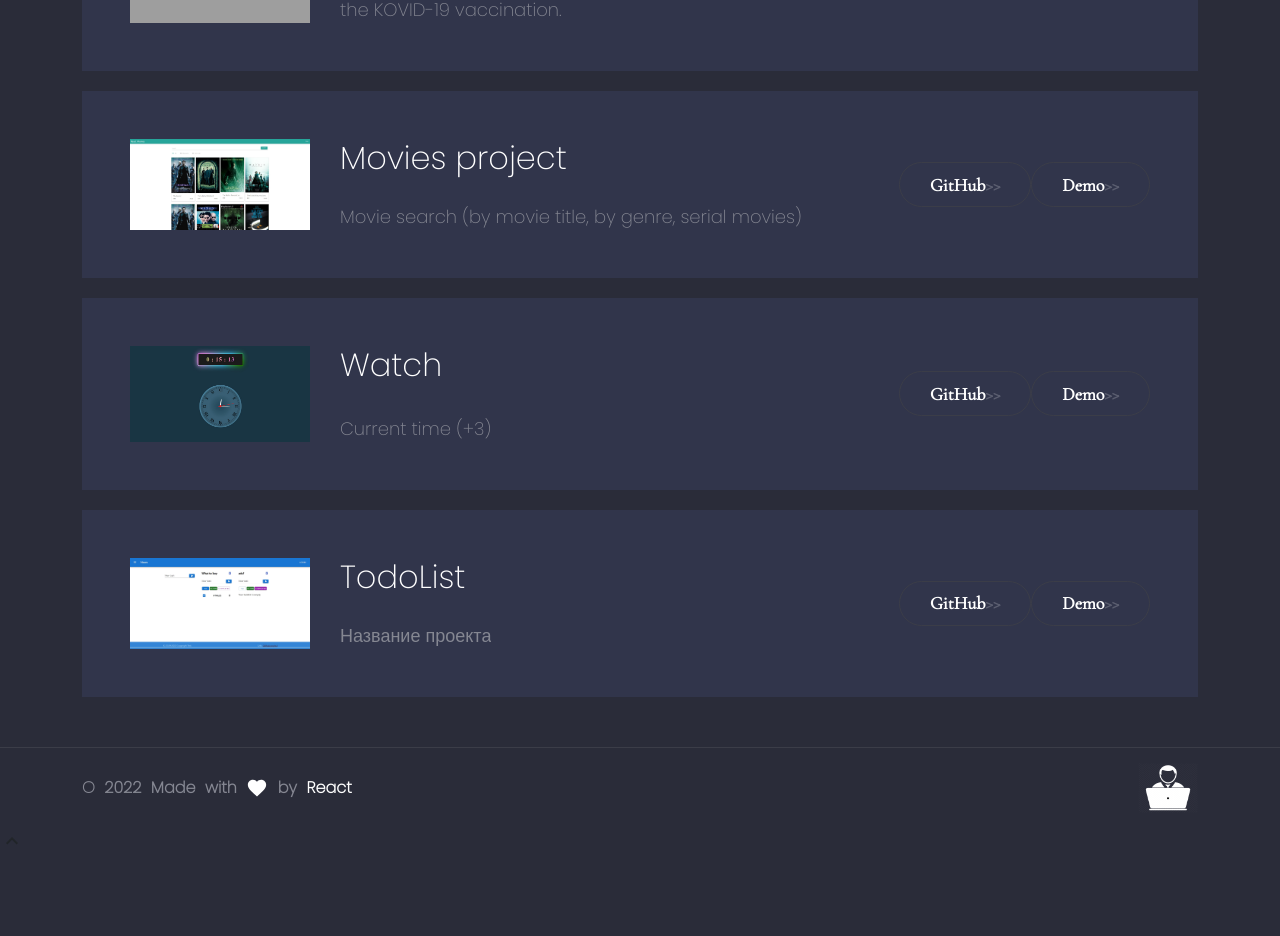
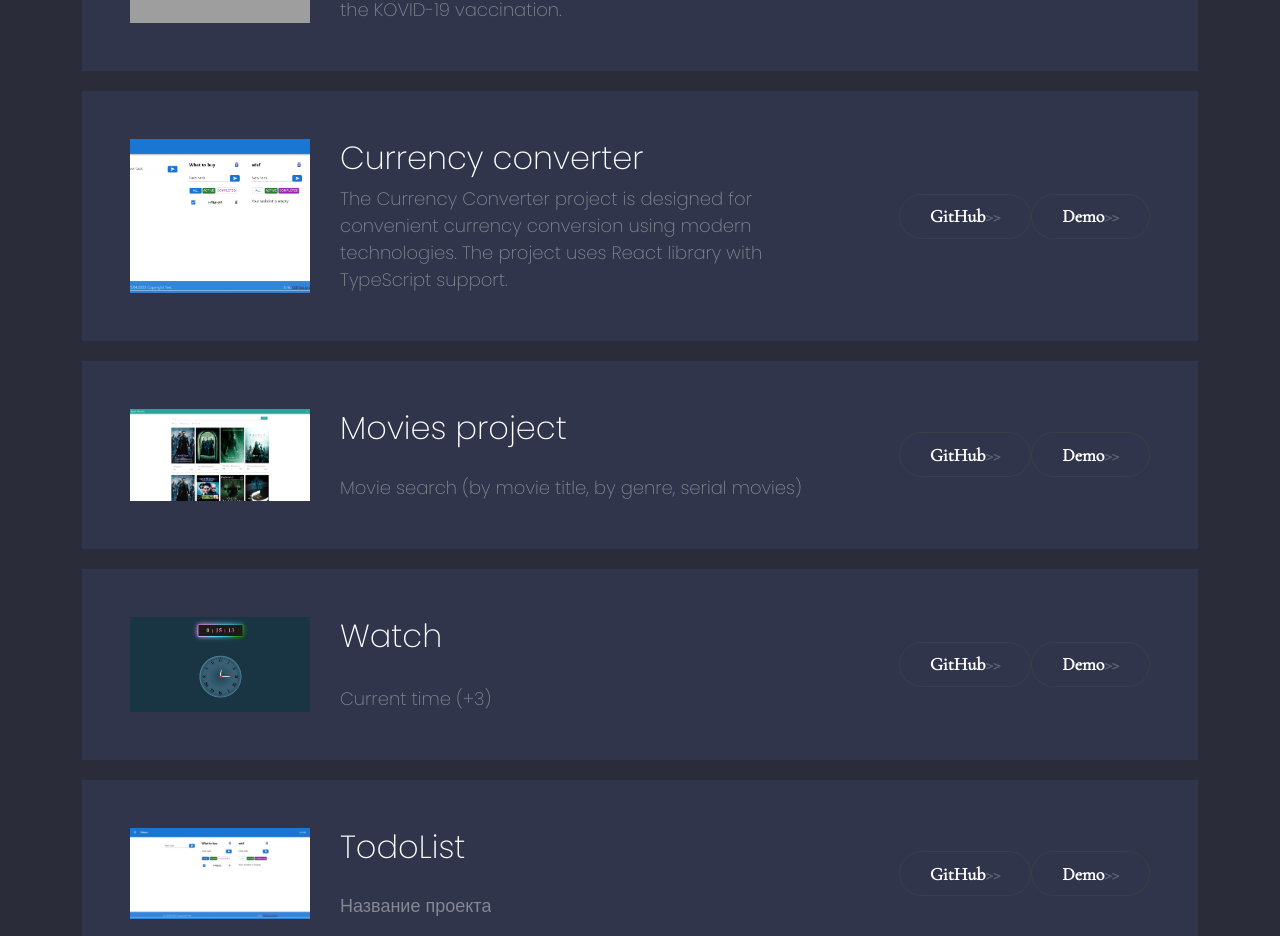
Before and after one commit to Magamed-Ali/my-my-works, a React (Create React App) app: page / in a window 1280 px wide. Shown: the part 2654-3590 px from the top of the page. Before the commit the page ends 3507 px from the top, so only its background shows below. Built offline with nearby package versions, Linux system fonts and the light colour scheme; grey boxes are pictures that could not be loaded.

Commit message:
add project currency

```diff
--- a/src/store.js
+++ b/src/store.js
@@ -2,6 +2,7 @@ import img1 from "./work1.png";
 import img2 from "./work2.jpg";
 import img3 from "./work3.jpg";
 import img4 from "./TodoList.jpg";
+import img5 from "./TodoList.jpg";
 
 const initState = {
     project: [
@@ -11,6 +12,13 @@ const initState = {
             linkDemo: "https://registration-for-vaccination-3i4i.vercel.app/",
             linkGit: "https://github.com/Magamed-Ali/registration_for_vaccination",
             img: img1
+        },
+        {
+            title: 'Currency converter',
+            description: "The Currency Converter project is designed for convenient currency conversion using modern technologies. The project uses React library with TypeScript support.",
+            linkDemo: "https://volute-conversion.vercel.app/converter",
+            linkGit: "https://github.com/Magamed-Ali/volute-conversion",
+            img: img5
         },
         {
             title: 'Movies project',
```
Also changed, not shown: public/assets/images/Currency.jpg (added).
